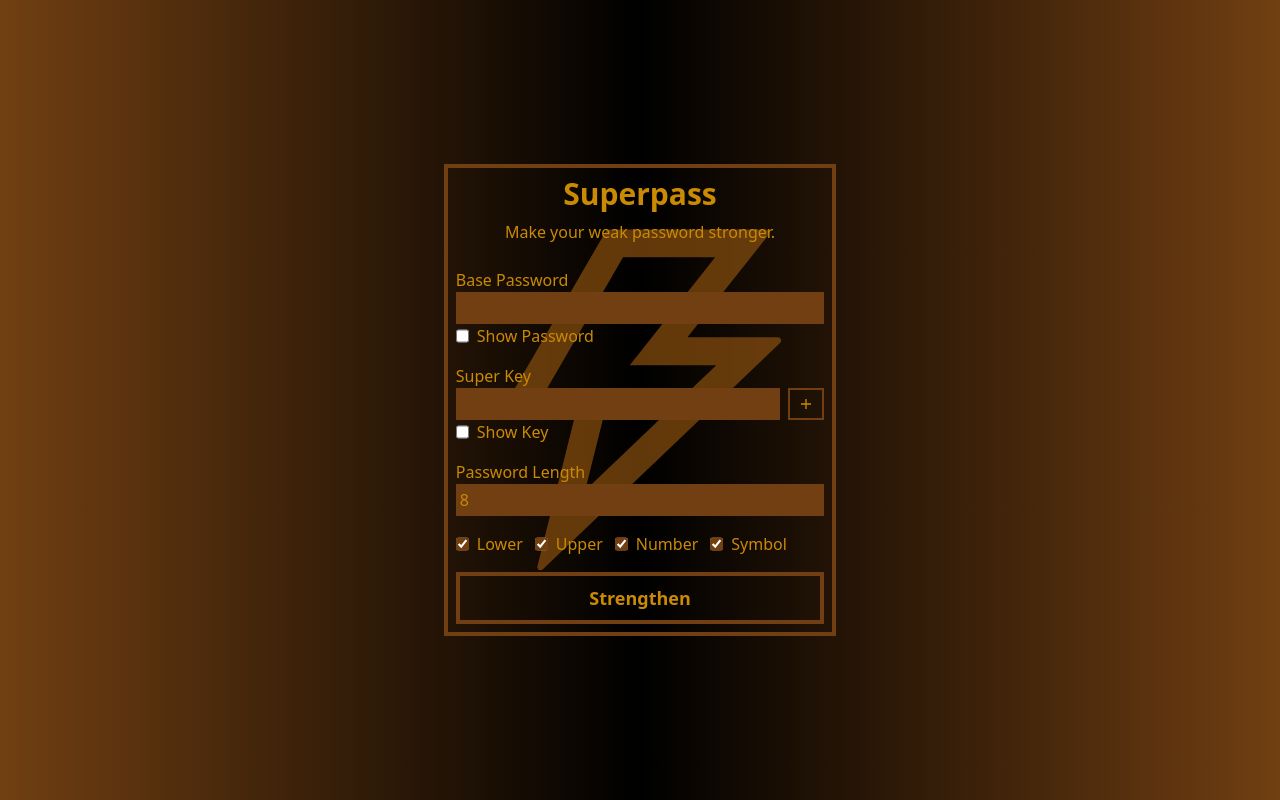
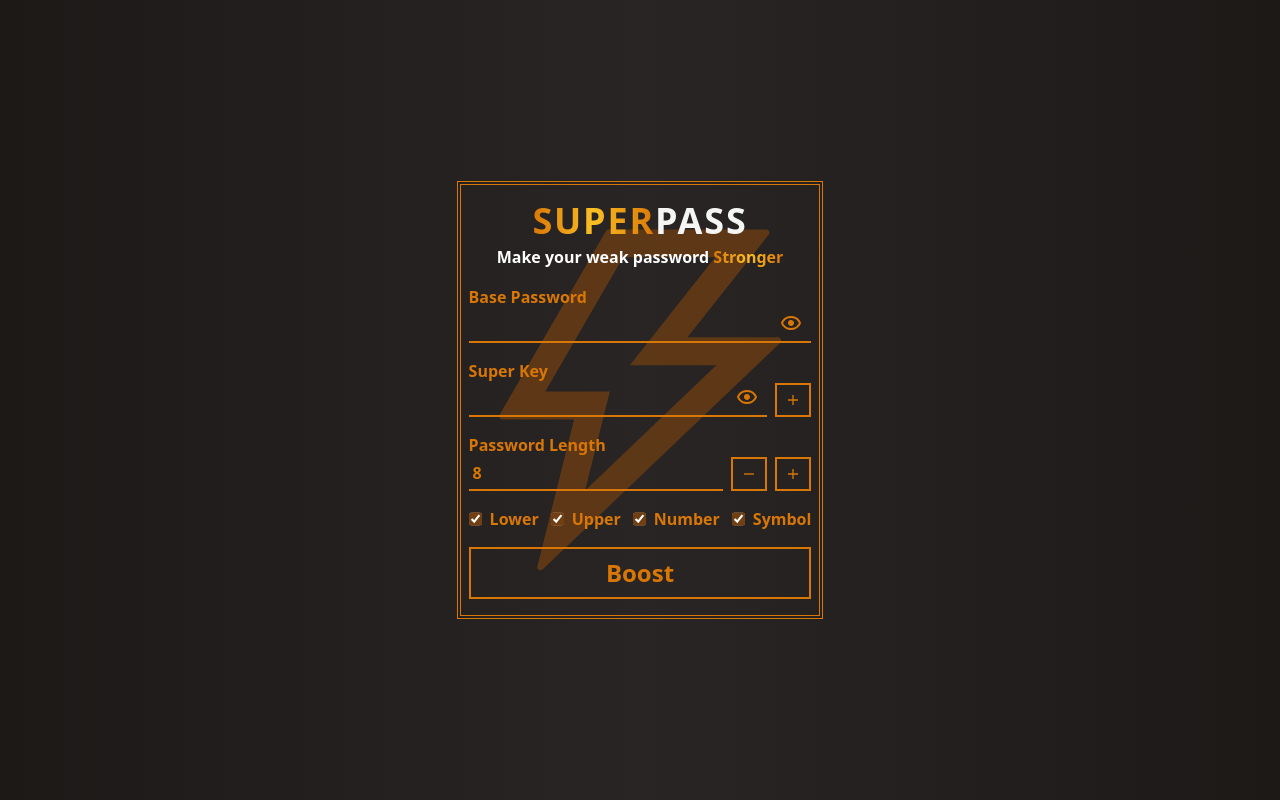
Before and after one commit to Corazon-17/superpass, a React (Vite) app: page / in a window 1280 px wide. Built offline with nearby package versions, Linux system fonts and the light colour scheme.

Commit message:
change UI

```diff
--- a/src/App.tsx
+++ b/src/App.tsx
@@ -39,15 +39,25 @@ function App() {
   };
 
   return (
-    <div className="flex flex-col min-w-screen min-h-screen overflow-x-clip p-0 items-center justify-center bg-gradient-to-r from-yellow-900 via-black to-yellow-900 text-yellow-600">
+    <div className="flex flex-col min-w-screen min-h-screen overflow-x-clip p-0 items-center justify-center bg-gradient-to-r from-stone-900 via-stone-800 to-stone-900 text-amber-600 font-bold">
       <AiOutlineThunderbolt
         size={420}
-        className="fixed z-10 text-yellow-800 animate-pulse"
+        className="fixed z-10 text-yellow-900 animate-pulse"
       />
-      <div className="content p-2 border-4 border-yellow-900 my-4 z-20">
-        <h2 className="text-3xl font-bold text-center">Superpass</h2>
-        <p className="text-md text-center mt-2 mb-6">
-          Make your weak password stronger.
+      <div className="content px-2 py-4 border-4 border-double border-amber-600 my-4 z-20">
+        <div className="flex justify-center w-full">
+          <h1 className="text-4xl font-extrabold text-transparent tracking-wider">
+            <span className="bg-clip-text bg-gradient-to-r from-amber-600 via-amber-400 to-amber-600">
+              SUPER
+            </span>
+            <span className="bg-clip-text bg-stone-100">PASS</span>
+          </h1>
+        </div>
+        <p className="text-center font-bold text-white mt-1 mb-4">
+          Make your weak password{" "}
+          <span className="font-extrabold text-transparent bg-clip-text bg-gradient-to-r from-amber-600 via-amber-400 to-amber-600">
+            Stronger
+          </span>
         </p>
 
         <div className="grid gap-4">
@@ -56,10 +66,10 @@ function App() {
           <PassLength value={passLength} setValue={setPassLength} />
           <Option value={option} setValue={setOption} />
           <Button
-            className="py-2 text-lg font-bold border-4"
+            className="py-2 text-2xl font-extrabold"
             handleClick={giveSuperPower}
           >
-            Strengthen
+            Boost
           </Button>
           {error && <p>{error}</p>}
         </div>
--- a/src/components/BasePass.tsx
+++ b/src/components/BasePass.tsx
@@ -1,6 +1,7 @@
 import { ValueSetter } from "@/types";
 import { useState } from "react";
-import { CheckBox, TextInput } from "./input";
+import { TextInput } from "./input";
+import { BiShow, BiHide } from "react-icons/bi";
 
 interface BasePassProps {
   value: string;
@@ -11,18 +12,19 @@ export function BasePass({ value, setValue }: BasePassProps) {
   const [show, setShow] = useState<boolean>(false);
 
   return (
-    <div className="block">
+    <div className="grid relative">
       <label>Base Password</label>
       <TextInput
         type={show ? "text" : "password"}
         value={value}
         handleChange={(e): void => setValue(e.target.value)}
       />
-      <CheckBox
-        label="Show Password"
-        checked={show}
-        handleChange={(): void => setShow(!show)}
-      />
+      <button
+        className="absolute bottom-2 right-2 text-2xl hover:text-amber-500"
+        onClick={() => setShow(!show)}
+      >
+        {show ? <BiHide /> : <BiShow />}
+      </button>
     </div>
   );
 }
--- a/src/components/PassLength.tsx
+++ b/src/components/PassLength.tsx
@@ -1,5 +1,6 @@
 import { ChangeEvent, ValueSetter } from "@/types";
-import { TextInput } from "./input";
+import { IoMdAdd, IoMdRemove } from "react-icons/io";
+import { Button, TextInput } from "./input";
 
 interface PassLengthProps {
   value: number;
@@ -11,16 +12,28 @@ export function PassLength({ value, setValue }: PassLengthProps) {
     const newValue = e.target.value;
 
     if (newValue.trim() === "") {
-      setValue(0);
+      setValue(1);
     } else if (!Number.isNaN(Number(newValue))) {
-      setValue(Number(newValue))
+      setValue(Number(newValue));
     }
   };
 
   return (
     <div className="block">
       <label>Password Length</label>
-      <TextInput value={value.toString()} handleChange={handleChange} />
+      <div className="flex gap-2">
+        <TextInput value={value.toString()} handleChange={handleChange} />
+        <Button
+          handleClick={() => {
+            value !== 1 && setValue(value - 1);
+          }}
+        >
+          <IoMdRemove />
+        </Button>
+        <Button handleClick={() => setValue(value + 1)}>
+          <IoMdAdd />
+        </Button>
+      </div>
     </div>
   );
 }
--- a/src/components/Result.tsx
+++ b/src/components/Result.tsx
@@ -19,15 +19,15 @@ export function Result({ value }: ResultProps) {
         <input
           type={show ? "text" : "password"}
           value={value}
-          className="w-full p-1 bg-yellow-900"
+          className="w-full px-1 py-2 bg-yellow-900"
           disabled
         />
         <MdContentCopy
           size={20}
-          className="hidden group-hover:block absolute right-2 h-full text-yellow-600"
+          className="hidden group-hover:block cursor-pointer absolute right-2 h-full text-yellow-600"
         />
         <p className="hidden group-hover:block absolute -top-6 right-0">
-          Click to copy
+          *click to copy
         </p>
       </div>
 
--- a/src/components/SuperKey.tsx
+++ b/src/components/SuperKey.tsx
@@ -1,5 +1,6 @@
 import { ValueSetter, ChangeEvent } from "@/types";
 import { useState } from "react";
+import { BiHide, BiShow } from "react-icons/bi";
 import { IoMdAdd, IoMdRemove } from "react-icons/io";
 import { Button, CheckBox, TextInput } from "./input";
 
@@ -10,6 +11,16 @@ interface SuperKeyprops {
 
 export function SuperKey({ value, setValue }: SuperKeyprops) {
   const [show, setShow] = useState<boolean>(false);
+  const ShowButton: React.FC = () => {
+    return (
+      <button
+        className="absolute bottom-2 right-[3.25rem] text-2xl hover:text-amber-500"
+        onClick={() => setShow(!show)}
+      >
+        {show ? <BiHide /> : <BiShow />}
+      </button>
+    );
+  };
 
   const addValue = () => {
     let copiedValue = [...value];
@@ -38,7 +49,7 @@ export function SuperKey({ value, setValue }: SuperKeyprops) {
       <div className="grid gap-2">
         {value.length > 1 &&
           [...Array(value.length - 1)].map((_, index) => (
-            <div key={index} className="flex justify-between gap-2">
+            <div key={index} className="flex relative justify-between gap-2">
               <TextInput
                 type={show ? "text" : "password"}
                 value={value[index]}
@@ -49,22 +60,18 @@ export function SuperKey({ value, setValue }: SuperKeyprops) {
               </Button>
             </div>
           ))}
-        <div className="flex justify-between gap-2">
+        <div className="flex relative justify-between gap-2">
           <TextInput
             type={show ? "text" : "password"}
             value={value[value.length - 1]}
             handleChange={(e): void => updateValue(e, value.length - 1)}
           />
+          <ShowButton />
           <Button handleClick={addValue}>
             <IoMdAdd />
           </Button>
         </div>
       </div>
-      <CheckBox
-        label="Show Key"
-        checked={show}
-        handleChange={(): void => setShow(!show)}
-      />
     </div>
   );
 }
--- a/src/components/input/Button.tsx
+++ b/src/components/input/Button.tsx
@@ -8,7 +8,7 @@ interface ButtonProps {
 
 export function Button({ handleClick, children, className }: ButtonProps) {
   return (
-    <button onClick={handleClick} className={"px-2 border-2 border-yellow-900 " + className}>
+    <button onClick={handleClick} className={"px-2 border-2 border-amber-600 " + className}>
       {children}
     </button>
   );
--- a/src/components/input/TextInput.tsx
+++ b/src/components/input/TextInput.tsx
@@ -12,7 +12,7 @@ export function TextInput({ type, value, handleChange }: TextInputProps) {
       type={type ? type : "text"}
       value={value}
       onChange={handleChange}
-      className="w-full p-1 bg-yellow-900 outline-none"
+      className="w-full p-1 bg-transparent border-b-2 border-b-amber-600 outline-none"
     />
   );
 }
```
